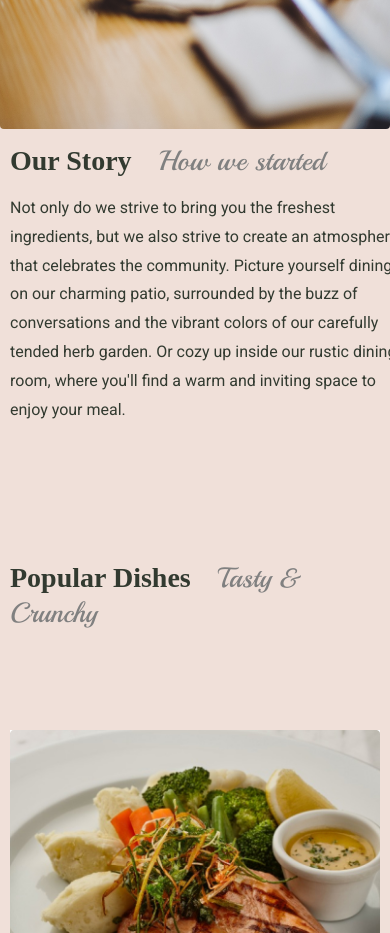
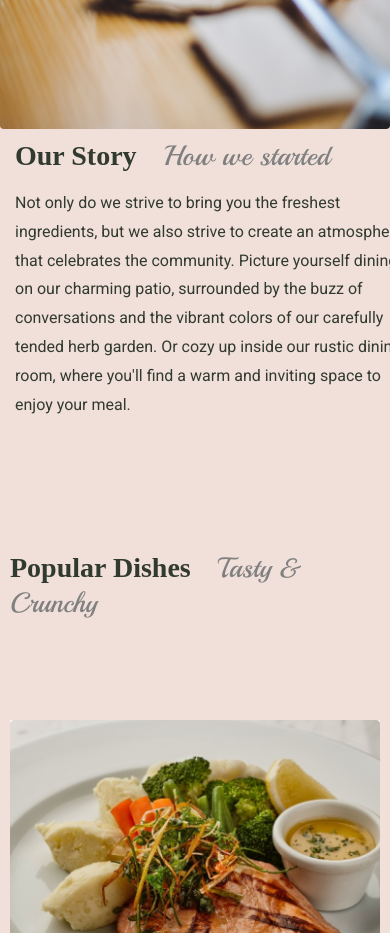
Before and after one commit to melika760/DominiqueCafeMenue, a React (Create React App) app: page / in a window 390 px wide. Shown: the part 1000-1933 px from the top of the page. Built offline with nearby package versions, Linux system fonts and the light colour scheme; some icons are missing; a web font is replaced by a local one.

Commit message:
Update AboutUs.module.css

```diff
--- a/src/Components/AboutUs.module.css
+++ b/src/Components/AboutUs.module.css
@@ -71,6 +71,7 @@ text-align: center;
  }
  .aboutimg img{
     width: 100%;
+    right: 0px;
  }
  .exp{
     font-size: 28px;
@@ -79,7 +80,8 @@ text-align: center;
     width: 100%;
     display: block;
     height: 100%;
-    padding: 10px;
+    padding: 5px;
+    margin-left: 10px;
  }
  .content h3{
     font-size: 28px;
```
